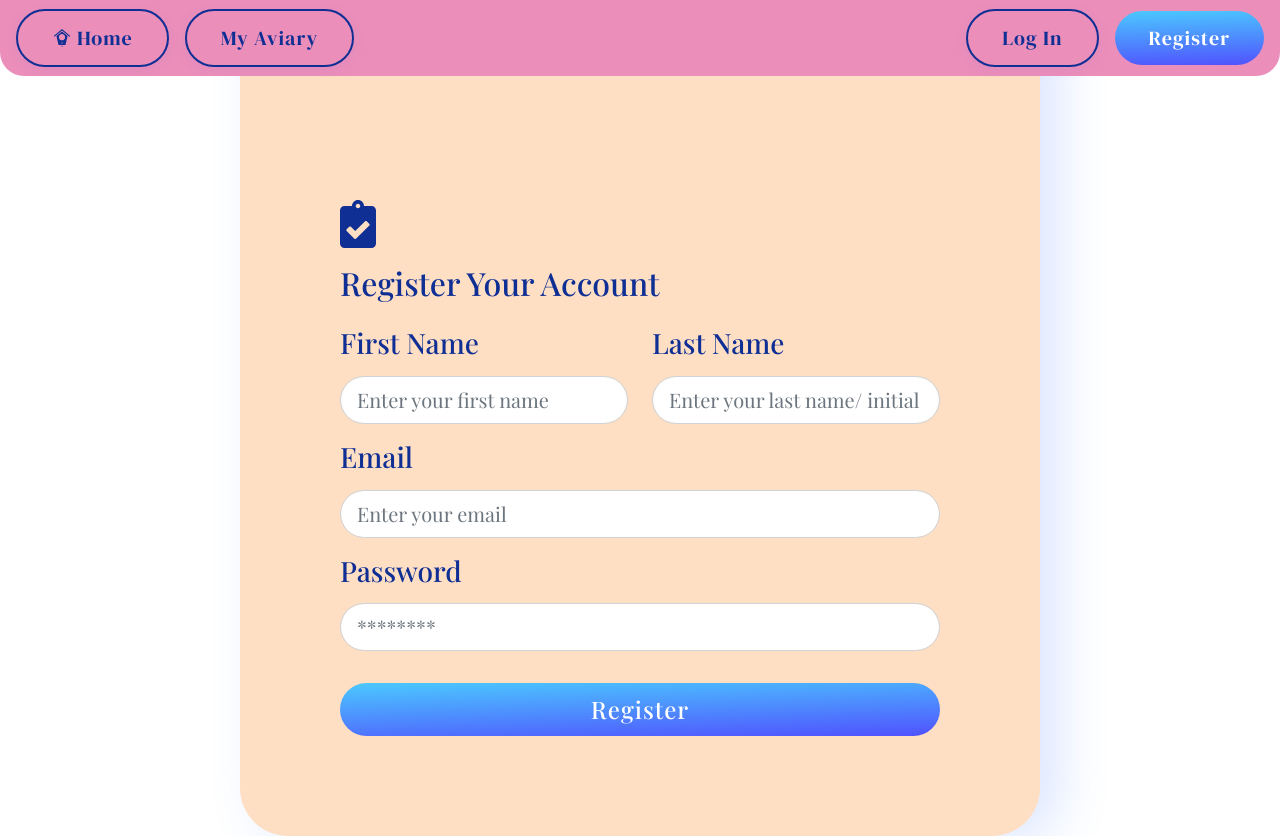
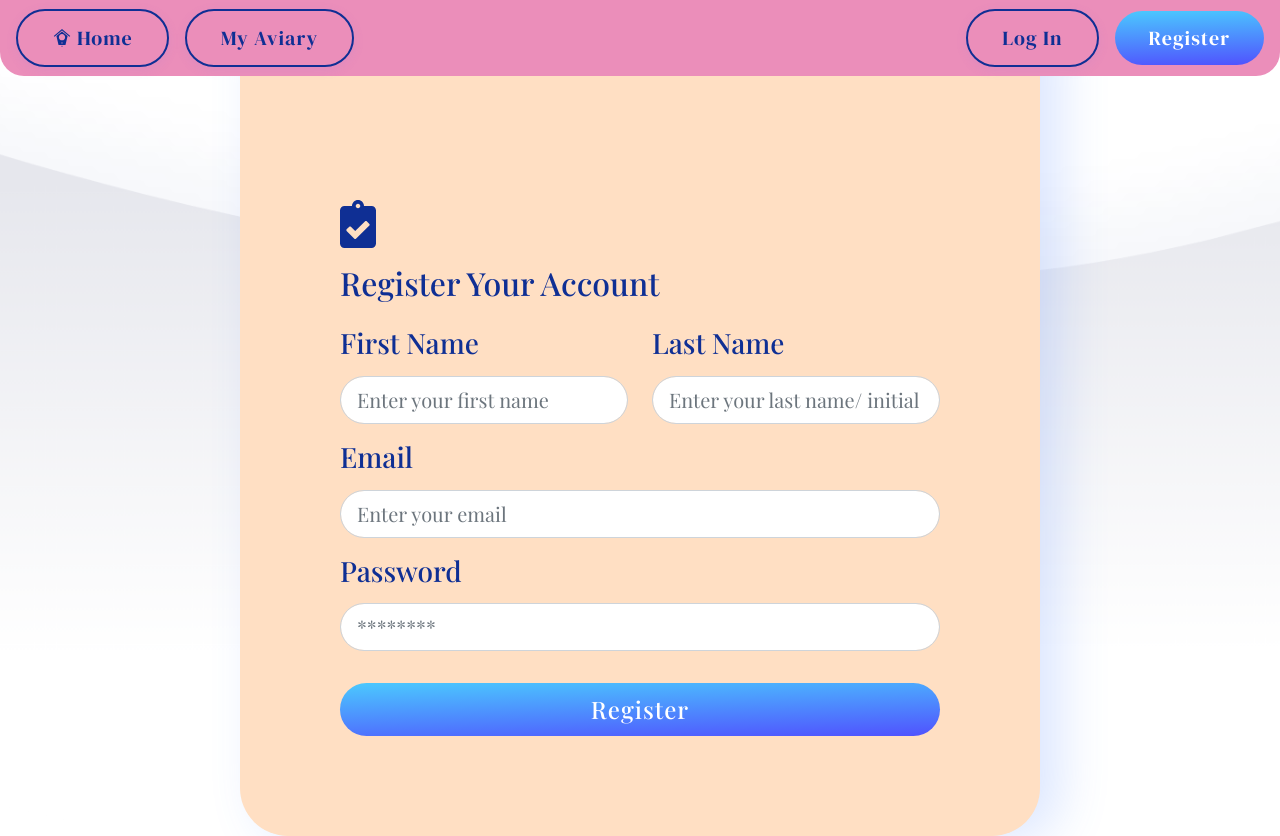
Before and after one commit to kprieto14/Birbs, a React (Vite) app in the folder ClientApp/: page /register in a window 1280 px wide. Built offline with nearby package versions, Linux system fonts and the light colour scheme; a web font is replaced by a local one.

Commit message:
Add background image for register page

```diff
--- a/ClientApp/src/index.scss
+++ b/ClientApp/src/index.scss
@@ -90,6 +90,10 @@
 .register {
   color: var(--blue);
   padding: 0 1rem;
+  background-image: url('./assets/Background\ Image\ Divider@2x.png');
+  background-repeat: no-repeat;
+  background-attachment: fixed;
+  background-size: cover;
 
   .middle-card {
     max-width: 50rem;
```
Also changed, not shown: ClientApp/src/assets/Background Image Divider@2x.png (added), ClientApp/src/assets/BirdsBackground.png (deleted).
